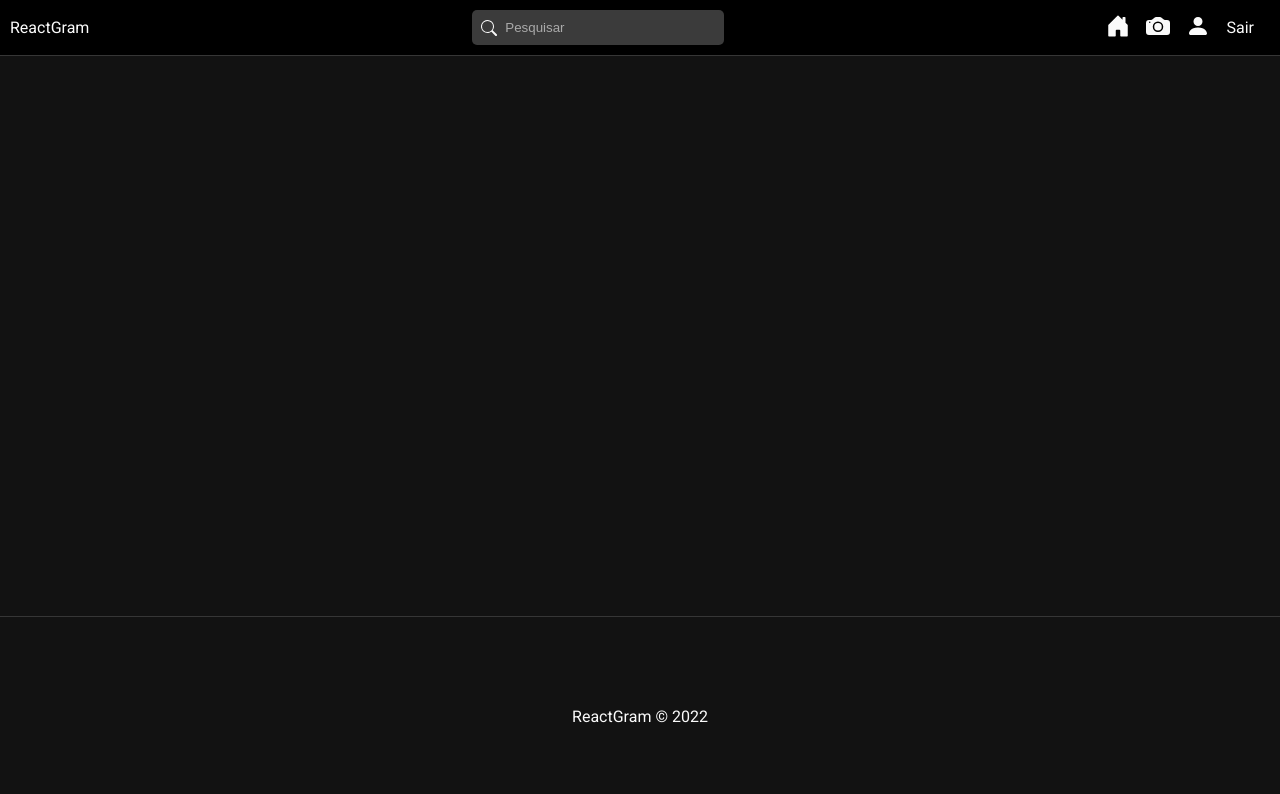
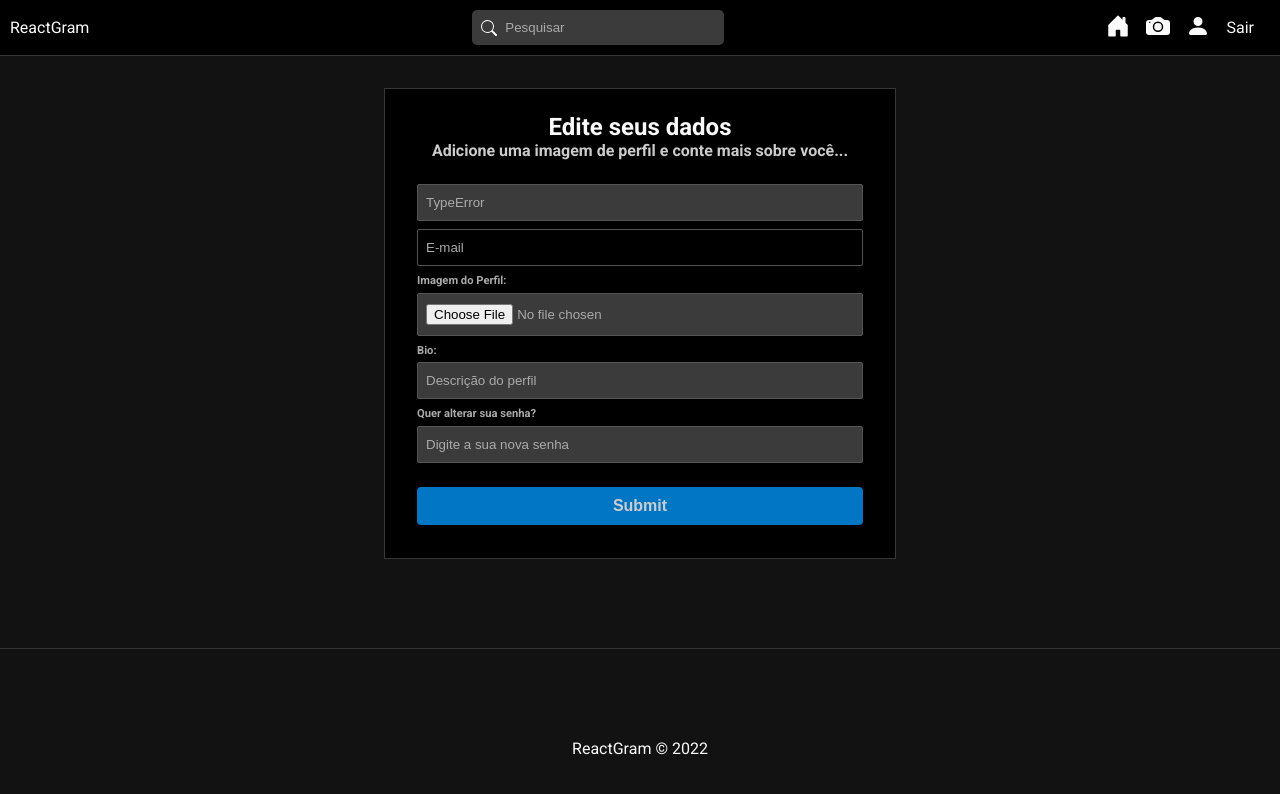
Before and after one commit to MarlonChi/reactgram, a React (Vite) app in the folder web/: page /profile in a window 1280 px wide. Shown: the top 794 px of the page. Built offline with nearby package versions, Linux system fonts and the light colour scheme; no server answers; sample sign-in values are in the browser's storage.

Commit message:
:construction: Edit Profile and user update data

```diff
--- a/web/src/App.jsx
+++ b/web/src/App.jsx
@@ -5,6 +5,7 @@
 import { Home } from "./pages/Home/Home";
 import { Login } from "./pages/Auth/Login";
 import { Register } from "./pages/Auth/Register";
+import { EditProfile } from "./pages/EditProfile/EditProfile";
 
 import { Header } from "./components/Header/Header";
 import { Footer } from "./components/Footer/Footer";
@@ -27,6 +28,10 @@
               element={auth ? <Home /> : <Navigate to="/login" />}
             />
             <Route
+              path="/profile"
+              element={auth ? <EditProfile /> : <Navigate to="/login" />}
+            />
+            <Route
               path="/login"
               element={!auth ? <Login /> : <Navigate to="/" />}
             />
--- /dev/null
+++ b/web/src/pages/EditProfile/EditProfile.css
@@ -0,0 +1,19 @@
+#EditProfile {
+  border: 1px solid #363636;
+  background-color: #000;
+  padding: 1.5em 2em;
+  max-width: 40%;
+  margin: 2em auto;
+  text-align: center;
+}
+
+.subtitle {
+  color: #ccc;
+}
+
+.profile-image {
+  width: 15rem;
+  height: 15rem;
+  border-radius: 50%;
+  margin-bottom: 1em;
+}
--- /dev/null
+++ b/web/src/pages/EditProfile/EditProfile.jsx
@@ -0,0 +1,137 @@
+import { useState, useEffect } from "react";
+import { useSelector, useDispatch } from "react-redux";
+
+import { uploads } from "../../utils/config";
+import { profile, resetMessage, updateProfile } from "../../slices/userSlice";
+
+import { Message } from "../../components/Message/Message";
+
+import "./EditProfile.css";
+
+export const EditProfile = () => {
+  const dispatch = useDispatch();
+  const { user, message, error, loading } = useSelector((state) => state.user);
+
+  const [name, setName] = useState("");
+  const [email, setEmail] = useState("");
+  const [password, setPassword] = useState("");
+  const [profileImage, setProfileImage] = useState("");
+  const [bio, setBio] = useState("");
+  const [previewImage, setPreviewImage] = useState("");
+
+  // load user data
+  useEffect(() => {
+    dispatch(profile());
+  }, [dispatch]);
+
+  // fill form with user data
+  useEffect(() => {
+    if (user) {
+      setName(user.name);
+      setEmail(user.email);
+      setBio(user.bio);
+    }
+  }, [user]);
+
+  const handleSubmit = async (e) => {
+    e.preventDefault();
+
+    const userData = {
+      name,
+    };
+
+    if (profileImage) {
+      userData.profileImage = profileImage;
+    }
+
+    if (bio) {
+      userData.bio = bio;
+    }
+
+    if (password) {
+      userData.password = password;
+    }
+
+    // build form data
+    const formData = new FormData();
+
+    const userFormData = Object.keys(userData).forEach((key) => {
+      formData.append(key, userData[key]);
+    });
+
+    formData.append("user", userFormData);
+
+    await dispatch(updateProfile(userFormData));
+
+    setTimeout(() => {
+      dispatch(resetMessage());
+    }, 2000);
+  };
+
+  const handleFile = (e) => {
+    // image preview
+    const image = e.target.files[0];
+    setPreviewImage(image);
+    setProfileImage(image);
+  };
+
+  return (
+    <div id="EditProfile">
+      <h2>Edite seus dados</h2>
+      <p className="subtitle">
+        Adicione uma imagem de perfil e conte mais sobre você...
+      </p>
+      {(user.profileImage || previewImage) && (
+        <img
+          className="profile-image"
+          src={
+            previewImage
+              ? URL.createObjectURL(previewImage)
+              : `${uploads}/users/${user.profileImage}`
+          }
+          alt={user.name}
+        />
+      )}
+      <form onSubmit={handleSubmit}>
+        <input
+          type="text"
+          placeholder="Nome"
+          onChange={(e) => setName(e.target.value)}
+          value={name || ""}
+        />
+        <input
+          type="e-mail"
+          placeholder="E-mail"
+          disabled
+          value={email || ""}
+        />
+        <label>
+          <span>Imagem do Perfil:</span>
+          <input type="file" onChange={handleFile} />
+        </label>
+        <label>
+          <span>Bio:</span>
+          <input
+            type="text"
+            placeholder="Descrição do perfil"
+            onChange={(e) => setBio(e.target.value)}
+            value={bio || ""}
+          />
+        </label>
+        <label>
+          <span>Quer alterar sua senha?</span>
+          <input
+            type="password"
+            placeholder="Digite a sua nova senha"
+            onChange={(e) => setPassword(e.target.value)}
+            value={password || ""}
+          />
+        </label>
+        {!loading && <input type="submit" placeholder="Atualizar" />}
+        {loading && <input type="submit" placeholder="Aguarde..." disabled />}
+        {error && <Message message={error} type="error" />}
+        {message && <Message message={message} type="success" />}
+      </form>
+    </div>
+  );
+};
--- /dev/null
+++ b/web/src/services/userService.js
@@ -0,0 +1,37 @@
+import { api, requestConfig } from "../utils/config";
+
+// get user details
+const profile = async (data, token) => {
+  const config = requestConfig("GET", data, token);
+
+  try {
+    const res = await fetch(api + "/users/profile", config)
+      .then((res) => res.json())
+      .catch((err) => err);
+    return res;
+  } catch (error) {
+    console.log(error);
+  }
+};
+
+// update user details
+const updateProfile = async (data, token) => {
+  const config = requestConfig("PUT", data, token, true);
+
+  try {
+    const res = await fetch(api + "/users/", config)
+      .then((res) => res.json())
+      .catch((err) => err);
+
+    return res;
+  } catch (error) {
+    console.log(error);
+  }
+};
+
+const userService = {
+  profile,
+  updateProfile,
+};
+
+export default userService;
--- /dev/null
+++ b/web/src/slices/userSlice.js
@@ -0,0 +1,79 @@
+import { createSlice, createAsyncThunk } from "@reduxjs/toolkit";
+import userService from "../services/userService";
+
+const initialState = {
+  user: {},
+  error: false,
+  success: false,
+  loading: false,
+  message: null,
+};
+
+// Get user details, for edit data
+export const profile = createAsyncThunk(
+  "user/profile",
+  async (user, thunkAPI) => {
+    const token = thunkAPI.getState().auth.user.token;
+    const data = await userService.profile(user, token);
+
+    return data;
+  }
+);
+
+// update user details
+export const updateProfile = createAsyncThunk(
+  "user/update",
+  async (user, thunkAPI) => {
+    const token = thunkAPI.getState().auth.user.token;
+    const data = await userService.updateProfile(user, token);
+
+    // check for errors
+    if (data.errors) {
+      return thunkAPI.rejectWithValue(data.errors[0]);
+    }
+
+    return data;
+  }
+);
+
+export const userSlice = createSlice({
+  name: "user",
+  initialState,
+  reducers: {
+    resetMessage: (state) => {
+      state.message = null;
+    },
+  },
+  extraReducers: (builder) => {
+    builder
+      .addCase(profile.pending, (state) => {
+        state.loading = true;
+        state.error = false;
+      })
+      .addCase(profile.fulfilled, (state, action) => {
+        state.loading = false;
+        state.success = true;
+        state.error = null;
+        state.user = action.payload;
+      })
+      .addCase(updateProfile.pending, (state) => {
+        state.loading = true;
+        state.error = false;
+      })
+      .addCase(updateProfile.fulfilled, (state, action) => {
+        state.loading = false;
+        state.success = true;
+        state.error = null;
+        state.user = action.payload;
+        state.message = "Usuário atualizado com sucesso!";
+      })
+      .addCase(updateProfile.rejected, (state, action) => {
+        state.loading = false;
+        state.error = action.payload;
+        state.user = {};
+      });
+  },
+});
+
+export const { resetMessage } = userSlice.actions;
+export default userSlice.reducer;
--- a/web/src/store.js
+++ b/web/src/store.js
@@ -1,9 +1,11 @@
 import { configureStore } from "@reduxjs/toolkit";
 
 import authReducer from "./slices/authSlice";
+import userReducer from "./slices/userSlice";
 
 export const store = configureStore({
   reducer: {
     auth: authReducer,
+    user: userReducer,
   },
 });
--- a/web/src/utils/config.js
+++ b/web/src/utils/config.js
@@ -1,5 +1,5 @@
 export const api = "http://localhost:5000/api";
-export const upload = "http://localhost:5000/uploads";
+export const uploads = "http://localhost:5000/uploads";
 
 export const requestConfig = (method, data, token = null, image = null) => {
   let config;
```
